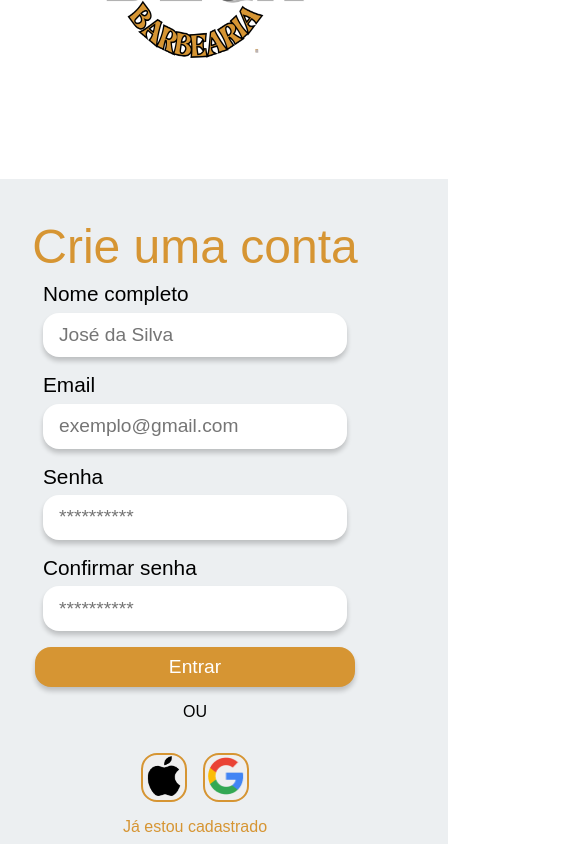
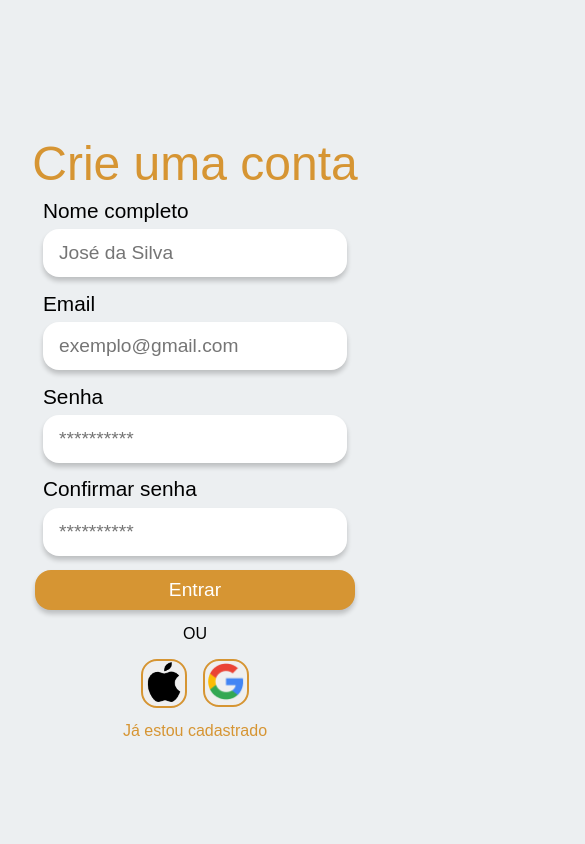
Before and after one commit to biellil/CorteFacil, a React (Vite) app: page /signup in a window 390 px wide. Shown: the top 844 px of the page, 585 px wide, since content can reach past the window. Built offline with nearby package versions, Linux system fonts and the light colour scheme; a web font is replaced by a local one.

Commit message:
style: 📱 responsivo tela SignupPage  425px

```diff
--- a/src/Router.tsx
+++ b/src/Router.tsx
@@ -1,4 +1,4 @@
-import { Navigate, Route, Routes } from 'react-router-dom'
+import { Route, Routes } from 'react-router-dom'
 import { LoginPage } from './components/LoginPage'
 import { SignupPage } from './components/SignupPage'
 
@@ -7,7 +7,6 @@ export function Routers() {
     <Routes>
       <Route path="/" index element={<LoginPage />} />
       <Route path="/signup" element={<SignupPage />} />
-      <Route path="/" element={<Navigate replace to="/" />} />
     </Routes>
   )
 }
--- a/src/components/SignupPage/styles.ts
+++ b/src/components/SignupPage/styles.ts
@@ -38,13 +38,9 @@ export const SectionHero = styled.section`
     }
   }
   @media (max-width: 425px) {
-    margin: 3rem;
-    height: 80vh;
-    width: 18rem;
+
     img {
-      padding: 0rem;
-      width: 30rem;
-      height: 20rem;
+      display: none;
     }
   }
 `
@@ -72,8 +68,9 @@ export const Sectionform = styled.section`
     width: 70vh;
   }
   @media (max-width: 425px) {
+
     height: 100vh;
-    width: 60vh;
+    width: 100vh;
 
     > div {
       align-items: center;
@@ -126,6 +123,9 @@ export const Form = styled.form`
       text-shadow: 0 4px 5px;
     }
   }
+  @media (max-width: 425px) {
+    gap: 0.9rem;
+  }
 `
 
 export const DivLabelInput = styled.div`
@@ -163,7 +163,7 @@ export const DivLabelInput = styled.div`
   @media (max-width: 768px) {
     input {
       width: 19rem;
-      height: 2.8rem;
+      height: 3rem;
     }
   }
 `
@@ -194,4 +194,7 @@ export const Logodiv = styled.div`
       padding: 1px;
     }
   }
+  @media (max-width: 425px) {
+    gap: 1rem;
+  }
 `
--- a/src/styles/global.ts
+++ b/src/styles/global.ts
@@ -33,6 +33,11 @@ export const GlobalStyle = createGlobalStyle`
       font-size: 65%;
     }
   }
+  @media (max-width: 425px) {
+    html {
+      font-size: 59%;
+    }
+  }
 
 }
 `
```
